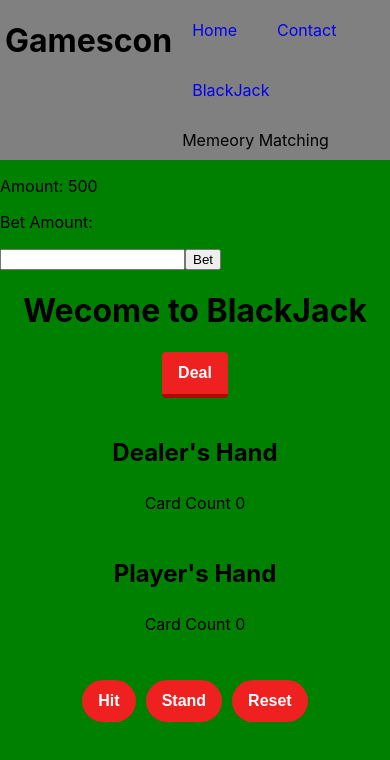
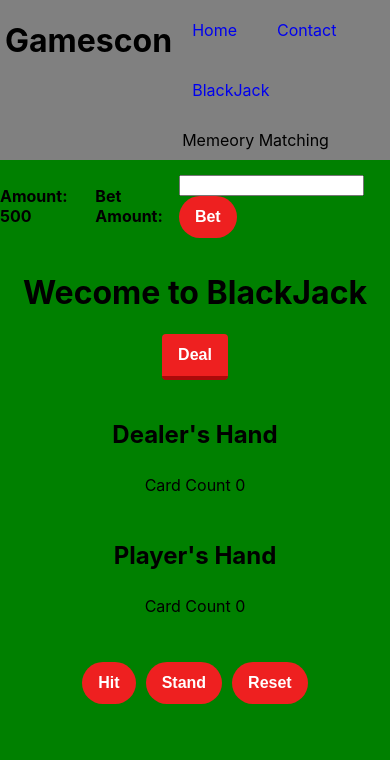
Before and after one commit to meganclapinski25/BlackJack, a React (Create React App) app: page /#/blackjack in a window 390 px wide. Shown: the top 760 px of the page. Built offline with nearby package versions, Linux system fonts and the light colour scheme.

Commit message:
started mobile media screen

```diff
--- a/src/BlackJack.css
+++ b/src/BlackJack.css
@@ -117,3 +117,37 @@ button{
 .alert{
   text-align: center;
 }
+
+
+.bets{
+  display: flex;
+  justify-content: space-evenly;
+  align-items: flex-end;
+  margin: 0;
+}
+.bets p {
+  font-size: medium;
+  font-weight: bolder;
+  align-self: center;
+}
+.bet-amount{
+  display: flex;
+  padding: 10px;
+}
+.bet-input{
+  align-self: center;
+  padding-left: 3px;
+}
+.bet-button{
+  padding-left: 5px;
+  outline: 0;
+  border: 0;
+  cursor: pointer;
+  background-color: #ee2020;
+  border-radius: 50px;
+  padding: 8px 16px;
+  font-size: 16px;
+  font-weight: 700;
+  color: white;
+  line-height: 26px;
+}
--- a/src/BlackJack.js
+++ b/src/BlackJack.js
@@ -67,6 +67,7 @@ const BlackJack = () =>{
             setPlayerHand([]);
             setDeck(createDeck());
             setGameMessage( " ");
+            setInitialAmount(500);
 
         }
 
@@ -109,20 +110,25 @@ const BlackJack = () =>{
                 console.log(dealerScore)
                 console.log(playerScore)
                 setGameMessage('Dealer Wins!')
+                setInitialAmount( initialAmount );
             } else if (playerScore > dealerScore) {
                 console.log("Player wins");
                 console.log(dealerScore)
                 console.log(playerScore)
                 setGameMessage('Player Wins!')
+                setInitialAmount( 2  * initialAmount);
             } else {
                 console.log("You Tied");
                 console.log(dealerScore)
                 console.log(playerScore)
                 setGameMessage('Tie!')
+                setInitialAmount(initialAmount);
+
             }
         };
 
         const bet = () =>{
+
             if(betAmount > 0 && betAmount <= initialAmount){
                 setInitialAmount(initialAmount - betAmount);
             }
@@ -134,17 +140,16 @@ const BlackJack = () =>{
             const dealerScore = score(dealerHand);
             if (playerScore > 21) {
                 setGameMessage('Player Busts Dealer Wins!');
+                setInitialAmount(initialAmount)
 
             } if (dealerScore > 21){
                 setGameMessage ('Dealer Busts Player Wins!')
-
+                setInitialAmount(initialAmount * 2 )
             }
          },[dealerHand, playerHand]);
 
 
-         const handleBetChange = (e) => {
-            setBetAmount(parseInt(e.target.value));
-        };
+
 
         useEffect(() => {
             setDeck(createDeck());
@@ -157,9 +162,12 @@ const BlackJack = () =>{
                     <div className='bets'>
                         <p>Amount: {initialAmount}</p>
                         <form className='bet-amount'>
-                            <p>Bet Amount:</p>
-                            <input type='number' value={betAmount} handleBetChange></input>
-                            <button> Bet </button>
+                            <p className='temp'>Bet Amount:</p>
+                            <div className='bet-input'>
+                                <input type='number' value={betAmount} onChange={(e) =>setBetAmount(e.target.value)}></input>
+                                <button className='bet-button' onClick={bet}> Bet </button>
+                            </div>
+
                         </form>
 
                     </div>
--- a/src/Home.css
+++ b/src/Home.css
@@ -1,3 +1,7 @@
+.body{
+    background-color: azure;
+}
+
 .container{
     display: flex;
     align-items: center;
```
